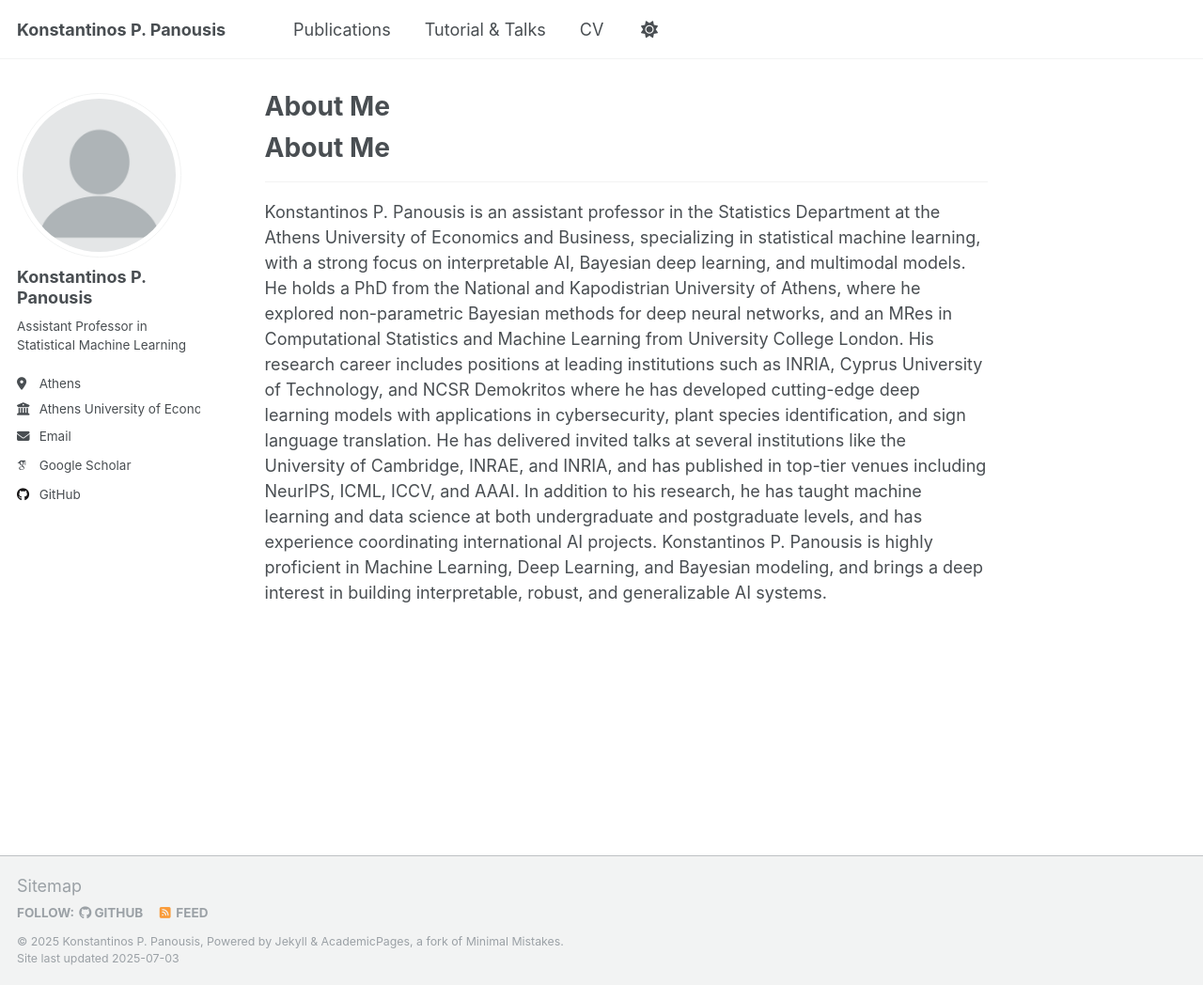
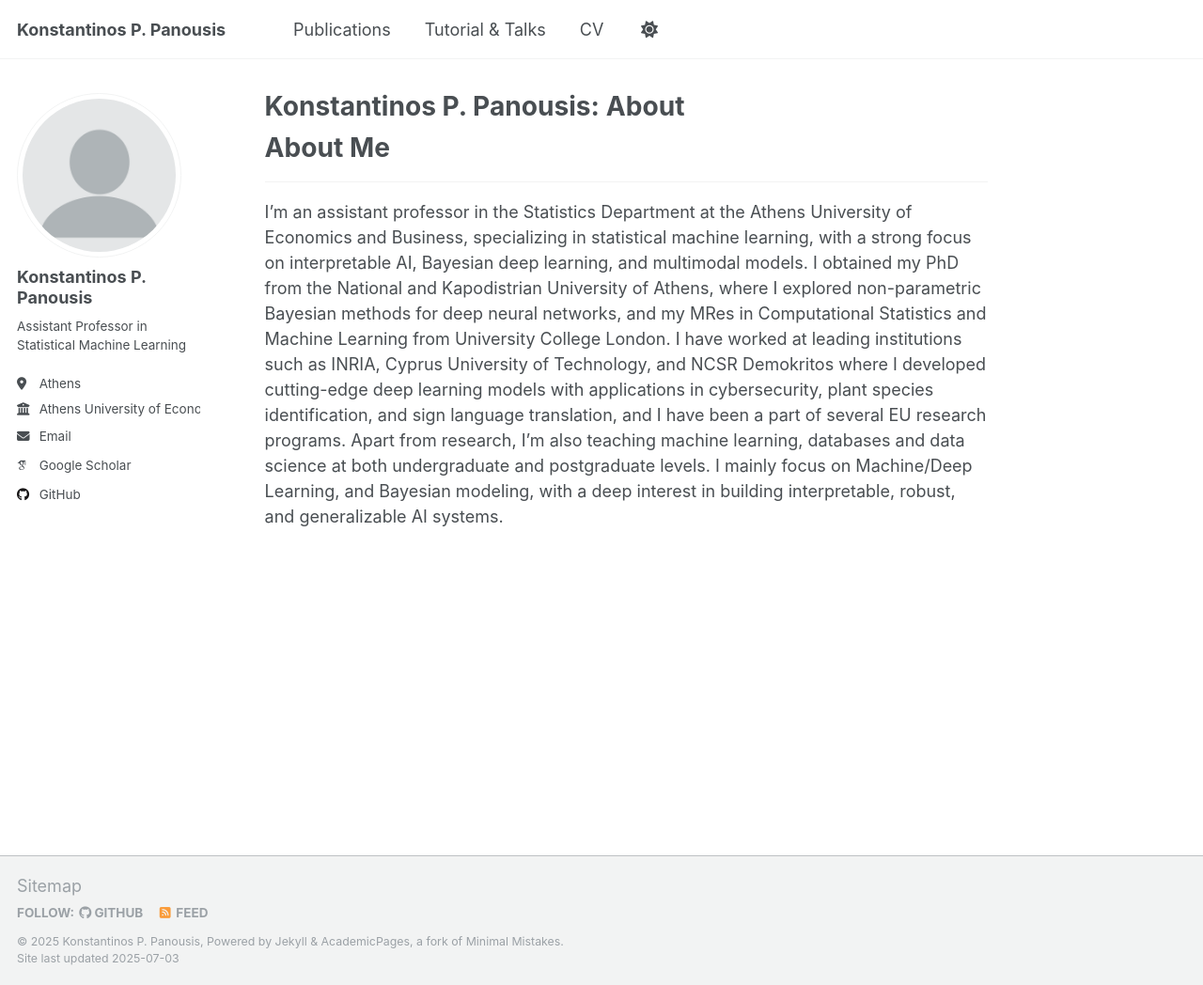
Before and after one commit to konpanousis/konpanousis.github.io, a Jekyll site: the page built from _pages/about.md, in a window 1280 px wide and 1048 px high. Shown: the whole window at 94% size. Built offline with Jekyll 4.4.1, drawn with Linux system fonts in a browser that asks for light colours; some web fonts are replaced; our own code applies the rules of GitHub Pages for plain Markdown files; a script that is not in the unit is left out.

Commit message:
Update about.md

```diff
--- a/_pages/about.md
+++ b/_pages/about.md
@@ -1,4 +1,13 @@
+---
+permalink: /
+title: "Konstantinos P. Panousis: About"
+author_profile: true
+redirect_from:
+  - /about/
+  - /about.html
+---
+
 # About Me
 ---
 
-Konstantinos P. Panousis is an assistant professor in the Statistics Department at the Athens University of Economics and Business, specializing in statistical machine learning, with a strong focus on interpretable AI, Bayesian deep learning, and multimodal models. He holds a PhD from the National and Kapodistrian University of Athens, where he explored non-parametric Bayesian methods for deep neural networks, and an MRes in Computational Statistics and Machine Learning from University College London. His research career includes positions at leading institutions such as INRIA, Cyprus University of Technology, and NCSR Demokritos where he has developed cutting-edge deep learning models with applications in cybersecurity, plant species identification, and sign language translation. He has delivered invited talks at several institutions like the University of Cambridge, INRAE, and INRIA, and has published in top-tier venues including NeurIPS, ICML, ICCV, and AAAI. In addition to his research, he has taught machine learning and data science at both undergraduate and postgraduate levels, and has experience coordinating international AI projects. Konstantinos P. Panousis is highly proficient in Machine Learning, Deep Learning, and Bayesian modeling, and brings a deep interest in building interpretable, robust, and generalizable AI systems.
+I'm an assistant professor in the Statistics Department at the Athens University of Economics and Business, specializing in statistical machine learning, with a strong focus on interpretable AI, Bayesian deep learning, and multimodal models. I obtained my PhD from the National and Kapodistrian University of Athens, where I explored non-parametric Bayesian methods for deep neural networks, and my MRes in Computational Statistics and Machine Learning from University College London. I have worked at leading institutions such as INRIA, Cyprus University of Technology, and NCSR Demokritos where I developed cutting-edge deep learning models with applications in cybersecurity, plant species identification, and sign language translation, and I have been a part of several EU research programs. Apart from research, I'm also teaching machine learning, databases and data science at both undergraduate and postgraduate levels. I mainly focus on Machine/Deep Learning, and Bayesian modeling, with a deep interest in building interpretable, robust, and generalizable AI systems.
```
